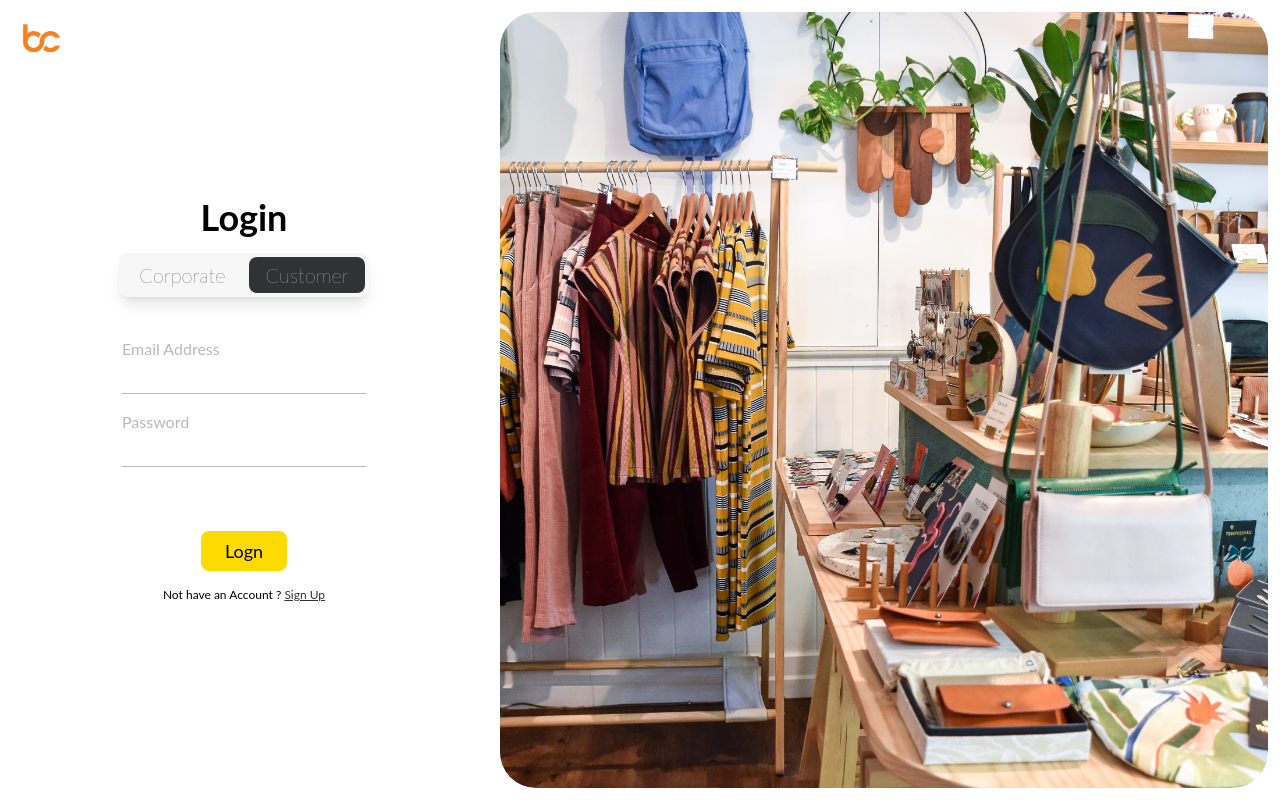
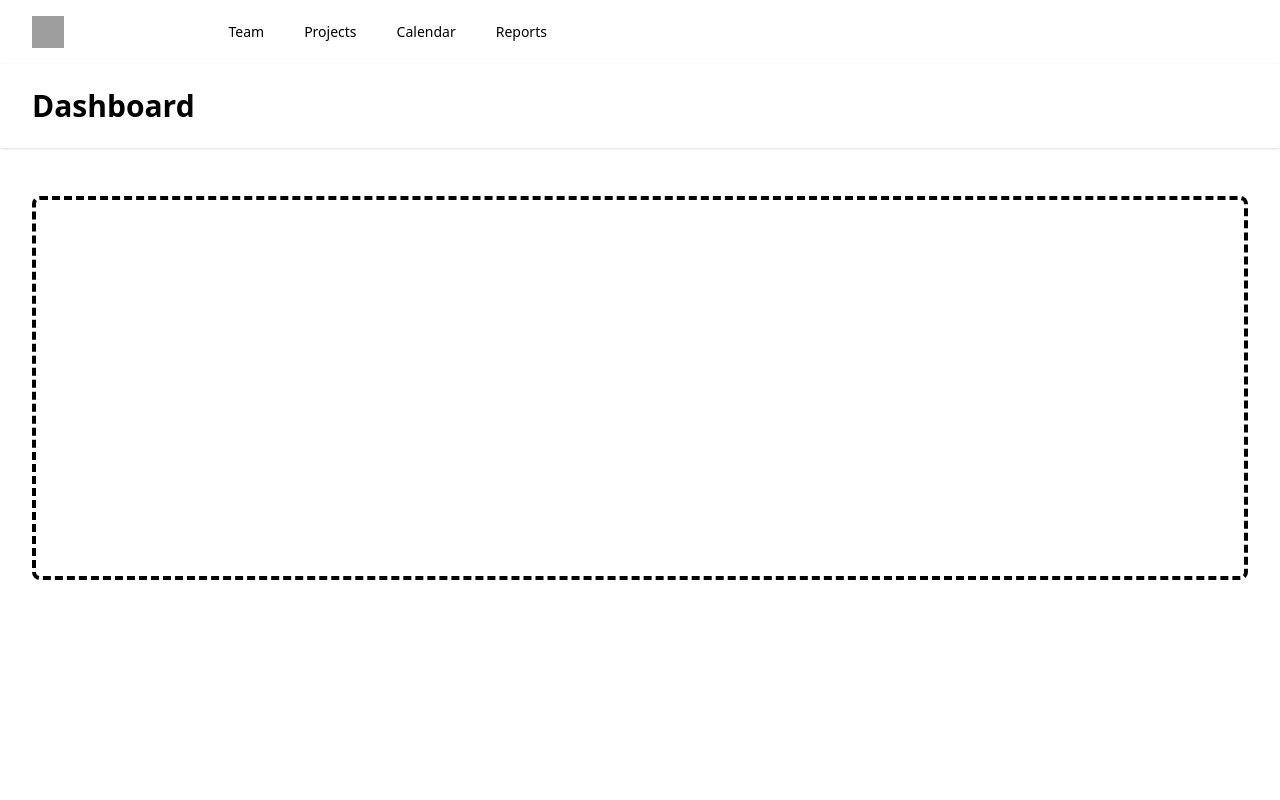
Before and after one commit to John-Tenning/B2C-portal, a React (Create React App) app in the folder frontend/: page / in a window 1280 px wide. Before the commit this address led to /login. Built offline with nearby package versions, Linux system fonts and the light colour scheme; grey boxes are pictures that could not be loaded; the HTML template or start-up script is replaced by a standard one.

Commit message:
added homepage

```diff
--- a/frontend/src/App.js
+++ b/frontend/src/App.js
@@ -2,13 +2,15 @@
 import Login from "./components/Login";
 import { BrowserRouter, Navigate, Route, Routes } from "react-router-dom";
 import Signup from "./components/Signup";
+import Home from "./components/HomePage";
+
 // import { NavBar } from "@tgashwinkumar/microservices-library";
 const App = () => {
   return (
     <div className="">
       <BrowserRouter>
         <Routes>
-          <Route index path="/" element={<Navigate to={"/login"} />} />
+          <Route index path="/" element={<Home />} />
           <Route path="/login" element={<Login />} />
           <Route path="/signup" element={<Signup />} />
           {/* <Route
--- /dev/null
+++ b/frontend/src/components/HomePage.js
@@ -0,0 +1,158 @@
+import React from "react";
+
+function HomePage() {
+  return (
+    <div>
+      <nav className="bg-gray-800">
+        <div className="max-w-7xl mx-auto px-4 sm:px-6 lg:px-8">
+          <div className="flex items-center justify-between h-16">
+            <div className="flex items-center">
+              <div className="flex-shrink-0">
+                <img
+                  className="h-8 w-8"
+                  src="https://tailwindui.com/img/logos/workflow-mark-indigo-500.svg"
+                  alt="Workflow"
+                />
+              </div>
+              <div className="hidden md:block">
+                <div className="ml-10 flex items-baseline space-x-4">
+                  <a
+                    href="#"
+                    className=" hover:bg-gray-700 text-white px-3 py-2 rounded-md text-sm font-medium"
+                  >
+                    Dashboard
+                  </a>
+
+                  <a
+                    href="#"
+                    className="text-gray-300 hover:bg-gray-700 hover:text-white px-3 py-2 rounded-md text-sm font-medium"
+                  >
+                    Team
+                  </a>
+
+                  <a
+                    href="#"
+                    className="text-gray-300 hover:bg-gray-700 hover:text-white px-3 py-2 rounded-md text-sm font-medium"
+                  >
+                    Projects
+                  </a>
+
+                  <a
+                    href="#"
+                    className="text-gray-300 hover:bg-gray-700 hover:text-white px-3 py-2 rounded-md text-sm font-medium"
+                  >
+                    Calendar
+                  </a>
+
+                  <a
+                    href="#"
+                    className="text-gray-300 hover:bg-gray-700 hover:text-white px-3 py-2 rounded-md text-sm font-medium"
+                  >
+                    Reports
+                  </a>
+                </div>
+              </div>
+            </div>
+            <div className="-mr-2 flex md:hidden">
+              <button
+                type="button"
+                className="bg-gray-800 inline-flex items-center justify-center p-2 rounded-md text-gray-400 hover:text-white hover:bg-gray-700 focus:outline-none focus:ring-2 focus:ring-offset-2 focus:ring-offset-gray-800 focus:ring-white"
+                aria-controls="mobile-menu"
+                aria-expanded="false"
+              >
+                <span className="sr-only">Open main menu</span>
+
+                <svg
+                  className="block h-6 w-6"
+                  xmlns="http://www.w3.org/2000/svg"
+                  fill="none"
+                  viewBox="0 0 24 24"
+                  stroke="currentColor"
+                  aria-hidden="true"
+                >
+                  <path
+                    stroke-linecap="round"
+                    stroke-linejoin="round"
+                    stroke-width="2"
+                    d="M4 6h16M4 12h16M4 18h16"
+                  />
+                </svg>
+
+                <svg
+                  className="hidden h-6 w-6"
+                  xmlns="http://www.w3.org/2000/svg"
+                  fill="none"
+                  viewBox="0 0 24 24"
+                  stroke="currentColor"
+                  aria-hidden="true"
+                >
+                  <path
+                    stroke-linecap="round"
+                    stroke-linejoin="round"
+                    stroke-width="2"
+                    d="M6 18L18 6M6 6l12 12"
+                  />
+                </svg>
+              </button>
+            </div>
+          </div>
+        </div>
+
+        <div className="md:hidden" id="mobile-menu">
+          <div className="px-2 pt-2 pb-3 space-y-1 sm:px-3">
+            <a
+              href="#"
+              className="hover:bg-gray-700 text-white block px-3 py-2 rounded-md text-base font-medium"
+            >
+              Dashboard
+            </a>
+
+            <a
+              href="#"
+              className="text-gray-300 hover:bg-gray-700 hover:text-white block px-3 py-2 rounded-md text-base font-medium"
+            >
+              Team
+            </a>
+
+            <a
+              href="#"
+              className="text-gray-300 hover:bg-gray-700 hover:text-white block px-3 py-2 rounded-md text-base font-medium"
+            >
+              Projects
+            </a>
+
+            <a
+              href="#"
+              className="text-gray-300 hover:bg-gray-700 hover:text-white block px-3 py-2 rounded-md text-base font-medium"
+            >
+              Calendar
+            </a>
+
+            <a
+              href="#"
+              className="text-gray-300 hover:bg-gray-700 hover:text-white block px-3 py-2 rounded-md text-base font-medium"
+            >
+              Reports
+            </a>
+          </div>
+        </div>
+      </nav>
+
+      <header className="bg-white shadow">
+        <div className="max-w-7xl mx-auto py-6 px-4 sm:px-6 lg:px-8">
+          <h1 className="text-3xl font-bold text-gray-900">Dashboard</h1>
+        </div>
+      </header>
+      <main>
+        <div className="max-w-7xl mx-auto py-6 sm:px-6 lg:px-8">
+          {/* <!-- Replace with your content --> */}
+          <div className="px-4 py-6 sm:px-0">
+            <div className="border-4 border-dashed border-gray-200 rounded-lg h-96"></div>
+          </div>
+          {/* <!-- /End replace --> */}
+        </div>
+      </main>
+    </div>
+  );
+}
+export default HomePage;
--- a/frontend/src/components/Login.js
+++ b/frontend/src/components/Login.js
@@ -10,7 +10,7 @@
   //   1 - Student
 
   return (
-    <div className="flex w-screen overflow-hidden h-screen font-lato ">
+    <div className="flex w-screen overflow-hidden h-screen font-lato font-bold">
       <div className="w-[40%] flex-1 bg-white justify-center items-center">
         <div className="h-16 px-2 mt-2">
           <img src={logo} alt="" className="h-full w-auto" />
@@ -19,7 +19,7 @@
           <div className="text-4xl font-bold mb-4">Login</div>
           <div className="flex items-center bg-grey p-1 shadow-lg rounded-lg space-x-2 mb-6">
             <button
-              className={`text-xl py-1 px-4 transition-all font-thin ${
+              className={`text-xl py-1 px-4 transition-all  ${
                 selected === 1 && "bg-dark rounded-lg text-white"
               }`}
               onClick={(e) => {
@@ -30,7 +30,7 @@
               Corporate
             </button>
             <button
-              className={`text-xl py-1 px-4 font-thin ${
+              className={`text-xl py-1 px-4   ${
                 selected === 0 && "bg-dark rounded-lg text-white"
               }`}
               onClick={(e) => {
@@ -55,8 +55,8 @@
               />
             </div>
           </div>
-          <div className="flex items-center justify-center text-bold bg-yellow text-black py-1.5 px-6 mt-16 rounded-lg">
-            <button className=" text-lg">Logn</button>
+          <div className="flex items-center justify-center bg-yellow text-black py-1.5 px-6 mt-16 rounded-lg">
+            <button className="text-lg font-bold">Login</button>
           </div>
           <div className="flex items-center justify-center mt-4">
             <p className="text-xs">
```
